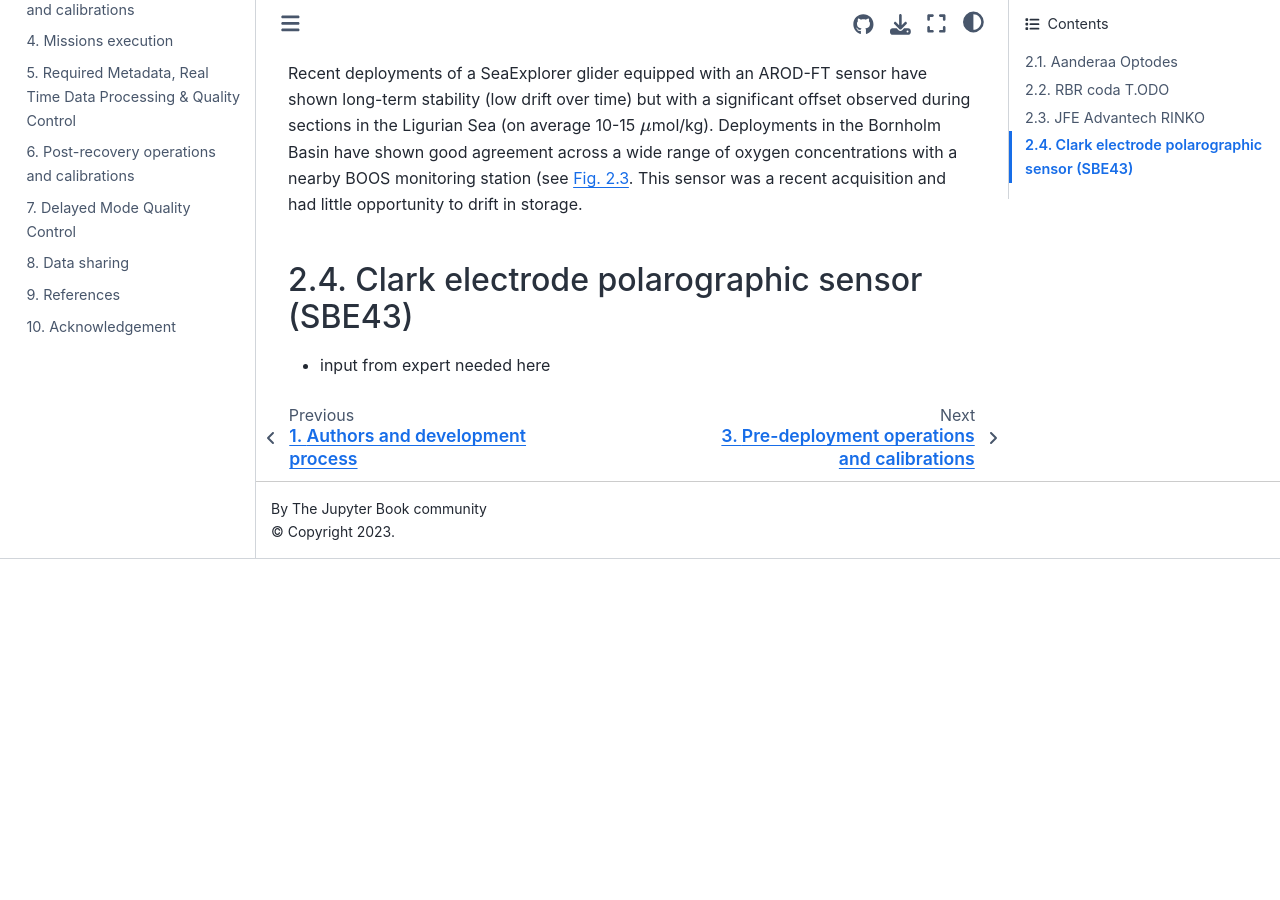
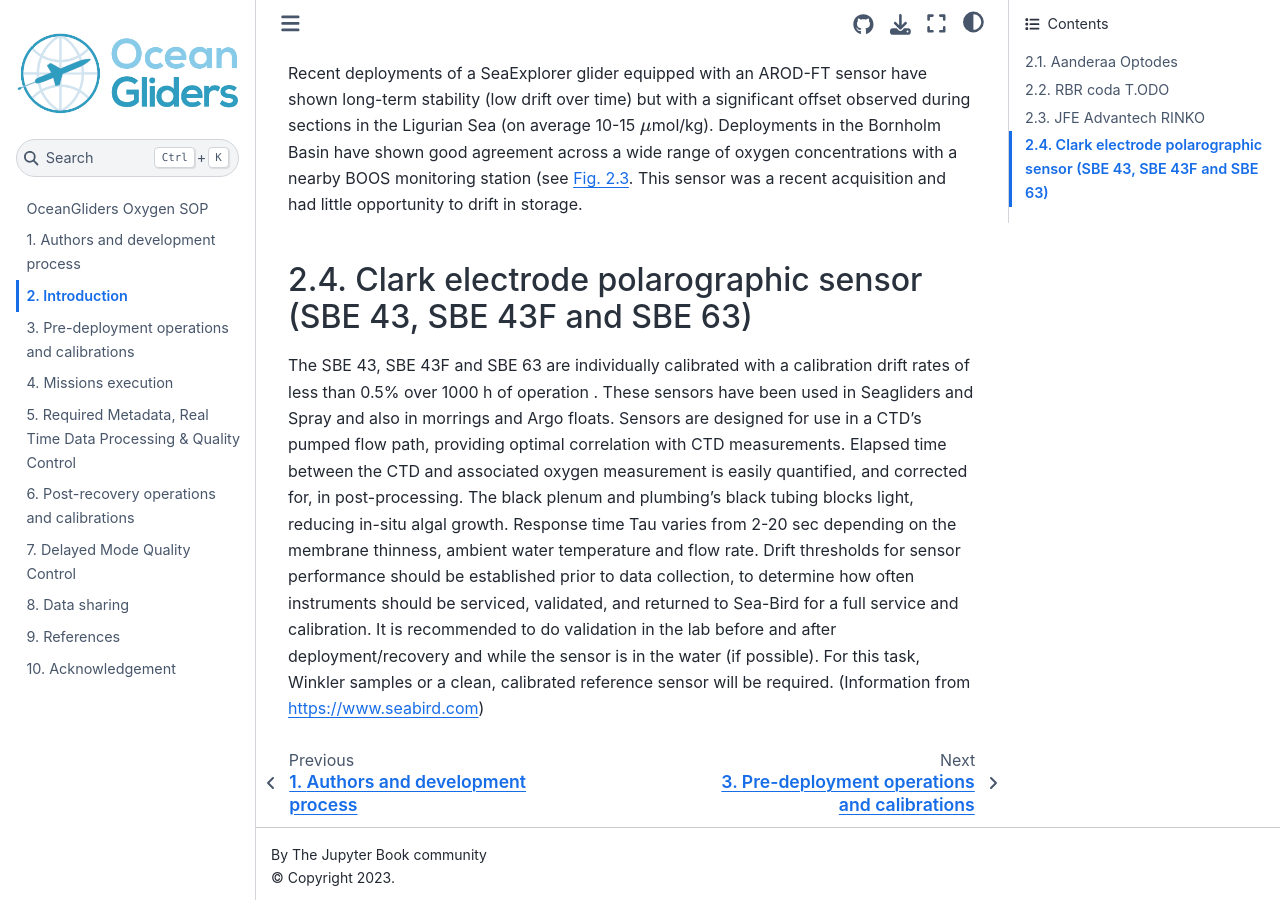
Before and after one commit to OceanGlidersCommunity/Oxygen_SOP, a Jupyter Book: the page built from sections/oxygen_introduction.md, in a window 1280 px wide and 900 px high, scrolled down 5338 px. Built offline with Jupyter Book 1.0.4 settings and Sphinx 7.4.7 and the Sphinx Book theme 1.1.4, drawn with Linux system fonts in a browser that asks for light colours; cross-references to code outside the pages are shown as plain code; before the commit the page ends 5897 px from its top, so only the background shows below that.

Commit message:
Update in section 2.4
I added some basic information about Clark sensors. Information from SB webpage ( from manuals and application notes).
Since there is so much in common in this text between 43,43F and 63 (because it´s too general this secion), I changed the name of the section to include all of them.
Is there any photo available? I can try to ask MARS at NOC.

```diff
--- a/sections/oxygen_introduction.md
+++ b/sections/oxygen_introduction.md
@@ -123,5 +123,6 @@ Oxygen saturation from a Rinko AROD-FT on a SeaExplorer glider in the Bornholm B
 Recent deployments of a SeaExplorer glider equipped with an AROD-FT sensor have shown long-term stability (low drift over time) but with a significant offset observed during sections in the Ligurian Sea (on average 10-15 $\mu$mol/kg).
 Deployments in the Bornholm Basin have shown good agreement across a wide range of oxygen concentrations with a nearby BOOS monitoring station (see {numref}`samba`. This sensor was a recent acquisition and had little opportunity to drift in storage.
 
-## Clark electrode polarographic sensor (SBE43)
-- input from expert needed here
+## Clark electrode polarographic sensor (SBE 43, SBE 43F and SBE 63)
+The SBE 43, SBE 43F and SBE 63 are individually calibrated with a calibration drift rates of less than 0.5% over 1000 h of operation . These sensors have been used in Seagliders and Spray and also in morrings and Argo floats. Sensors are designed for use in a CTD’s pumped flow path, providing optimal correlation with CTD measurements. Elapsed time between the CTD and associated oxygen measurement is easily quantified, and corrected for, in post-processing. The black plenum and plumbing’s black tubing blocks light, reducing in-situ algal growth. Response time Tau varies from 2-20 sec depending on the membrane thinness, ambient water temperature and flow rate.
+Drift thresholds for sensor performance should be established prior to data collection, to determine how often instruments should be serviced, validated, and returned to Sea-Bird for a full service and calibration. It is recommended to do validation in the lab before and after deployment/recovery and while the sensor is in the water (if possible). For this task, Winkler samples or a clean, calibrated reference sensor will be required. (Information from https://www.seabird.com)
```
